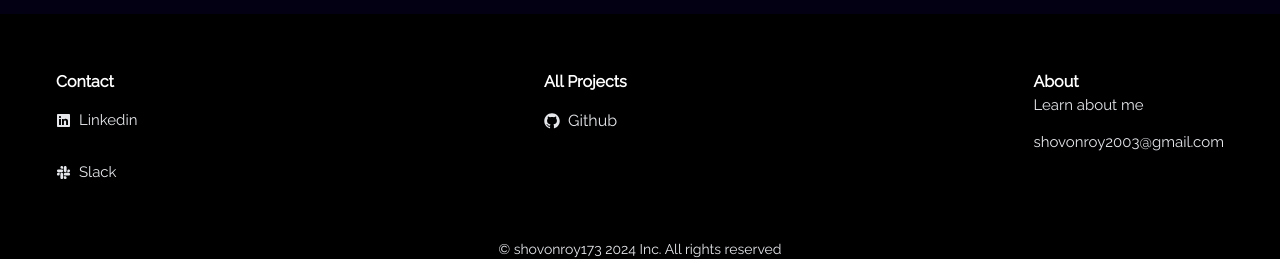
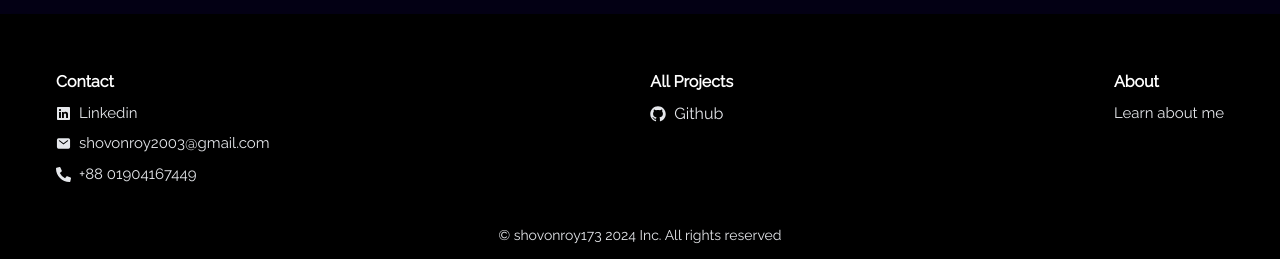
Before and after one commit to shovonroy173/shovonroy173, a Next.js app: page / in a window 1280 px wide. Shown: the part 3925-4184 px from the top of the page. Built offline with nearby package versions, Linux system fonts and the light colour scheme.

Commit message:
final draft: footer update

```diff
--- a/components/main/Footer.tsx
+++ b/components/main/Footer.tsx
@@ -1,41 +1,51 @@
 import React from "react";
-import { RxGithubLogo, RxLinkedinLogo } from "react-icons/rx";
+import { RxGithubLogo, RxLinkedinLogo,  } from "react-icons/rx";
+import { IoMail } from "react-icons/io5";
+import { FaPhoneAlt } from "react-icons/fa";
+
 
 import { FaSlack } from "react-icons/fa";
 import Link from "next/link";
 
 const Footer = () => {
   return (
-      <div className="w-full h-full bg-black text-gray-200 shadow-lg p-14 flex flex-col gap-10">
-        <div className="w-full h-full flex flex-wrap  justify-between gap-10">
-          <div className="flex flex-col">
-            <p className="font-bold text-[16px] text-white">Contact</p>
+      <div className="w-full h-full bg-black text-gray-200 shadow-lg p-14 flex flex-col gap-10 ">
+        <div className="w-full h-full flex flex-wrap  justify-between gap-10 z-20">
+          <div className="flex flex-col gap-2">
+            <p className="font-bold text-md text-white">Contact</p>
             <Link
               href="https://www.linkedin.com/in/shovonroy-mern-developer/"
-              className="text-[15px] flex flex-row items-center my-[15px] gap-2 cursor-pointer"
+              className="text-[15px] flex flex-row items-center   gap-2 cursor-pointer"
             >
               <RxLinkedinLogo />
               <span>Linkedin</span>
             </Link>
 
             <Link
-              href="https://shovonworkspacegroup.slack.com"
-              className="text-[15px]  flex flex-row items-center my-[15px] gap-2 cursor-pointer"
+              href="https://mail.google.com/mail/u/1/?view=cm&fs=1&to=shovonroy2003@gmail.com&tf=1
+"
+              className="text-[15px]  flex flex-row items-center   gap-2 cursor-pointer"
             >
-              <FaSlack />
-              <span>Slack</span>
+              <IoMail />
+              <span>                shovonroy2003@gmail.com
+              </span>
             </Link>
+            <p className="text-[15px]  flex flex-row items-center   gap-2 cursor-pointer"
+            >
+              <FaPhoneAlt />
+              <span>+88 01904167449</span>
+            </p>
           </div>
-          <div className="flex flex-col">
-            <div className="font-bold text-[16px] text-white">All Projects</div>
+          <div className="flex flex-col gap-2">
+            <div className="font-bold text-md text-white">All Projects</div>
 
-            <p className="flex flex-row items-center gap-2 cursor-pointer my-[15px]">
+            <p className="flex flex-row items-center gap-2 cursor-pointer  ">
               <RxGithubLogo />
               <span>Github</span>
             </p>
           </div>
-          <div className="  flex flex-col">
-            <div className="font-bold text-[16px] text-white">About</div>
+          <div className="flex flex-col gap-2">
+            <div className="font-bold text-md text-white">About</div>
 
             <Link
               href="/about-me"
@@ -44,11 +54,6 @@ const Footer = () => {
               Learn about me
             </Link>
 
-            <p className="flex flex-row items-center my-[15px] cursor-pointer">
-              <span className="text-[15px]  ">
-                shovonroy2003@gmail.com
-              </span>
-            </p>
           </div>
         </div>
 
```
Also changed, not shown: app/site.webmanifest (added).
